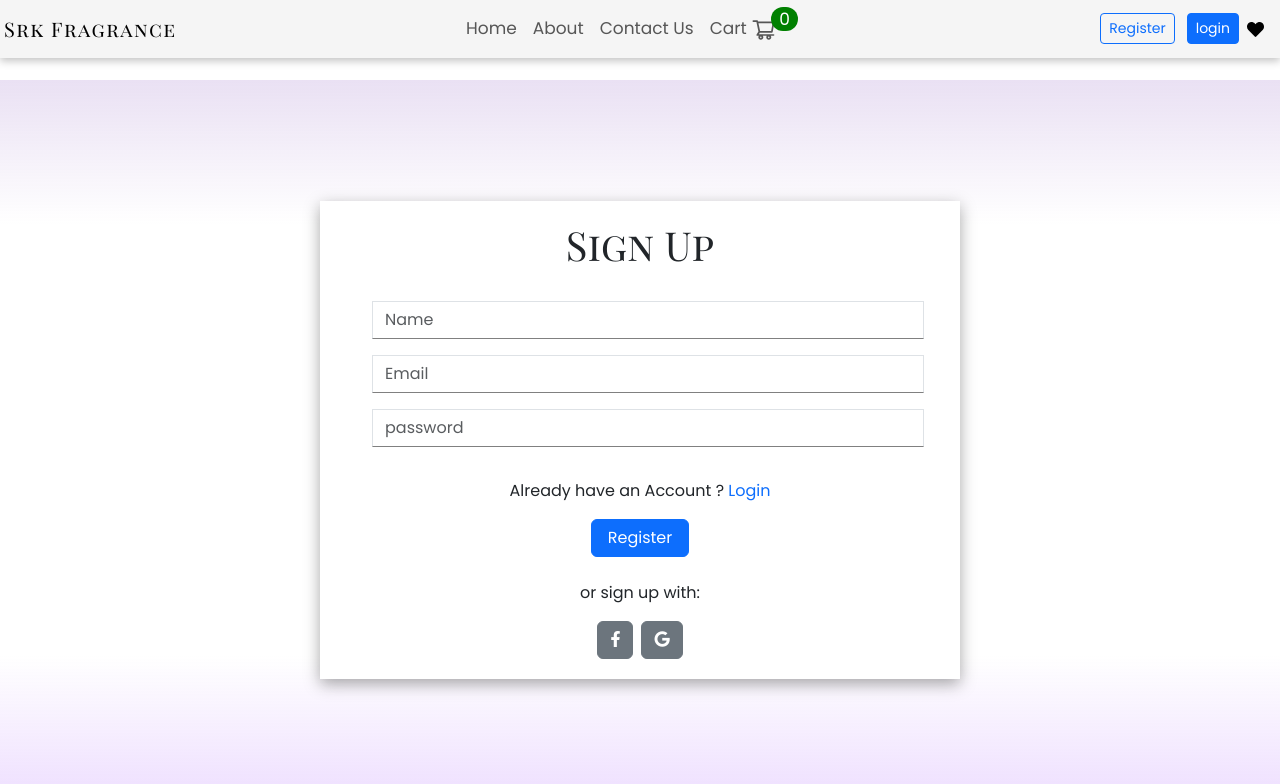
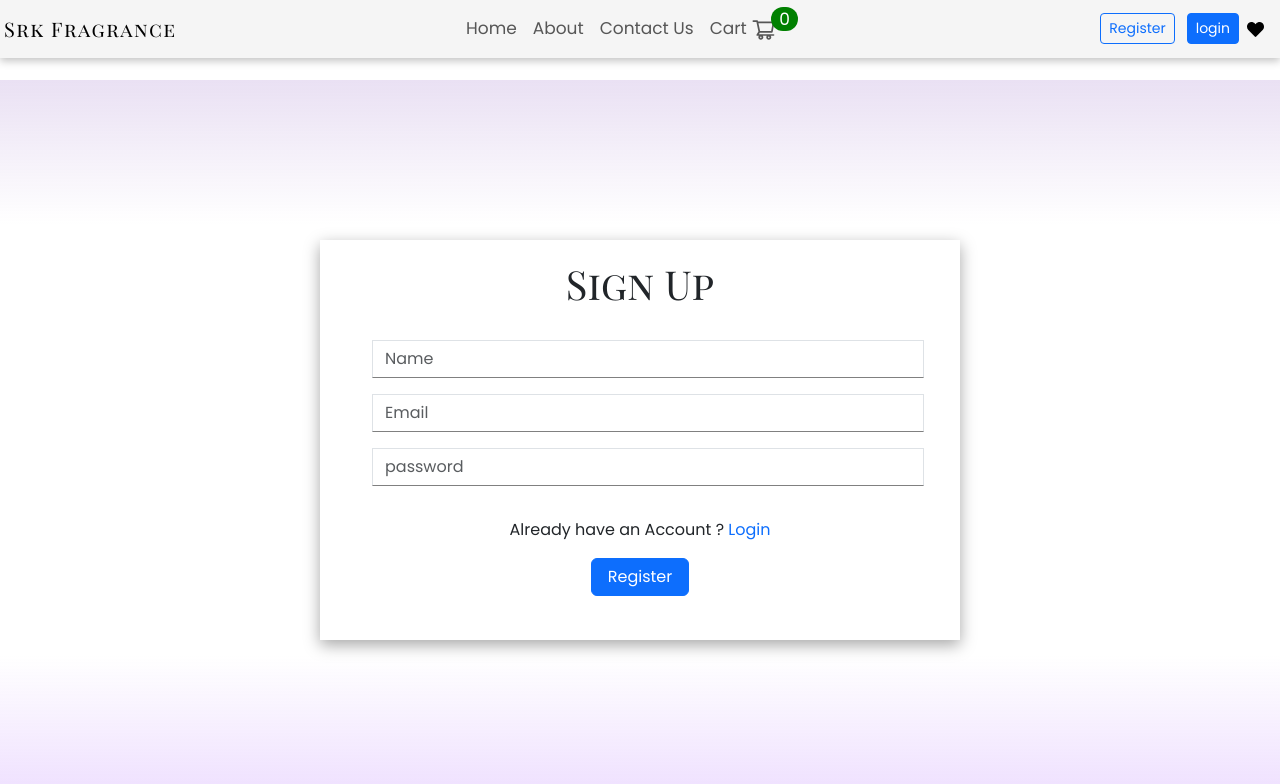
Before and after one commit to shaikhSrk1/SrkFragrance, a React (Create React App) app: page /register in a window 1280 px wide. Shown: the top 784 px of the page. Built offline with nearby package versions, Linux system fonts and the light colour scheme; a web font is replaced by a local one.

Commit message:
Update Signup.js

```diff
--- a/src/pages/auth/Signup.js
+++ b/src/pages/auth/Signup.js
@@ -42,16 +42,6 @@ const Signup = () => {
                         <p> Already have an Account ? <Link to='/Login' href="#!">Login</Link></p>
                         <button type="submit" className="btn px-3 btn-primary btn-block mb-4">Register</button>
                     </form>
-                    <div className="text-center">
-
-                        <p>or sign up with:</p>
-                        <button type="button" className="btn btn-secondary btn-floating mx-1">
-                            <i className="fab fa-facebook-f" />
-                        </button>
-                        <button type="button" className="btn btn-secondary btn-floating mx-1">
-                            <i className="fab fa-google" />
-                        </button>
-                    </div>
 
                 </div>
             </div >
```
